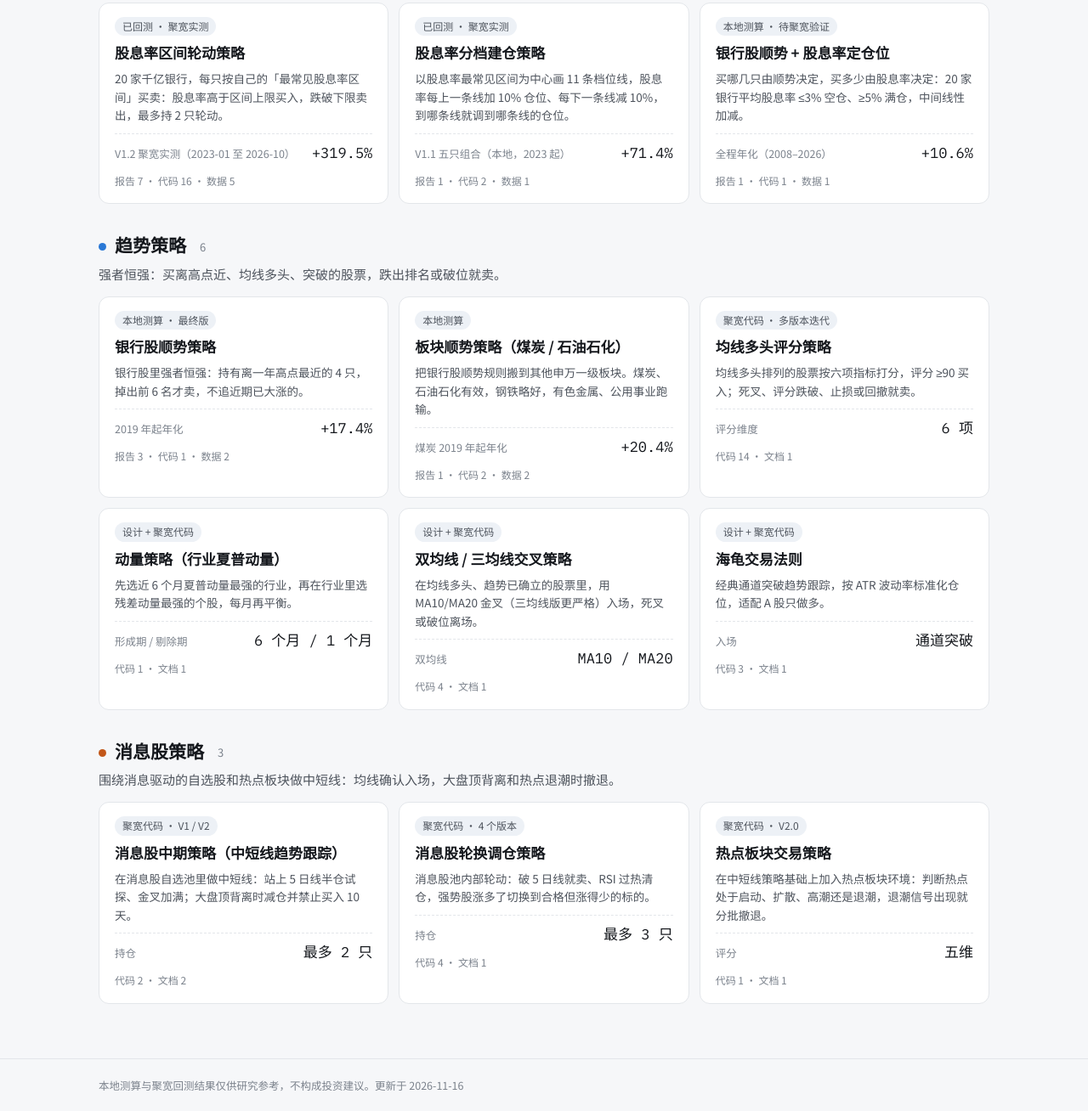
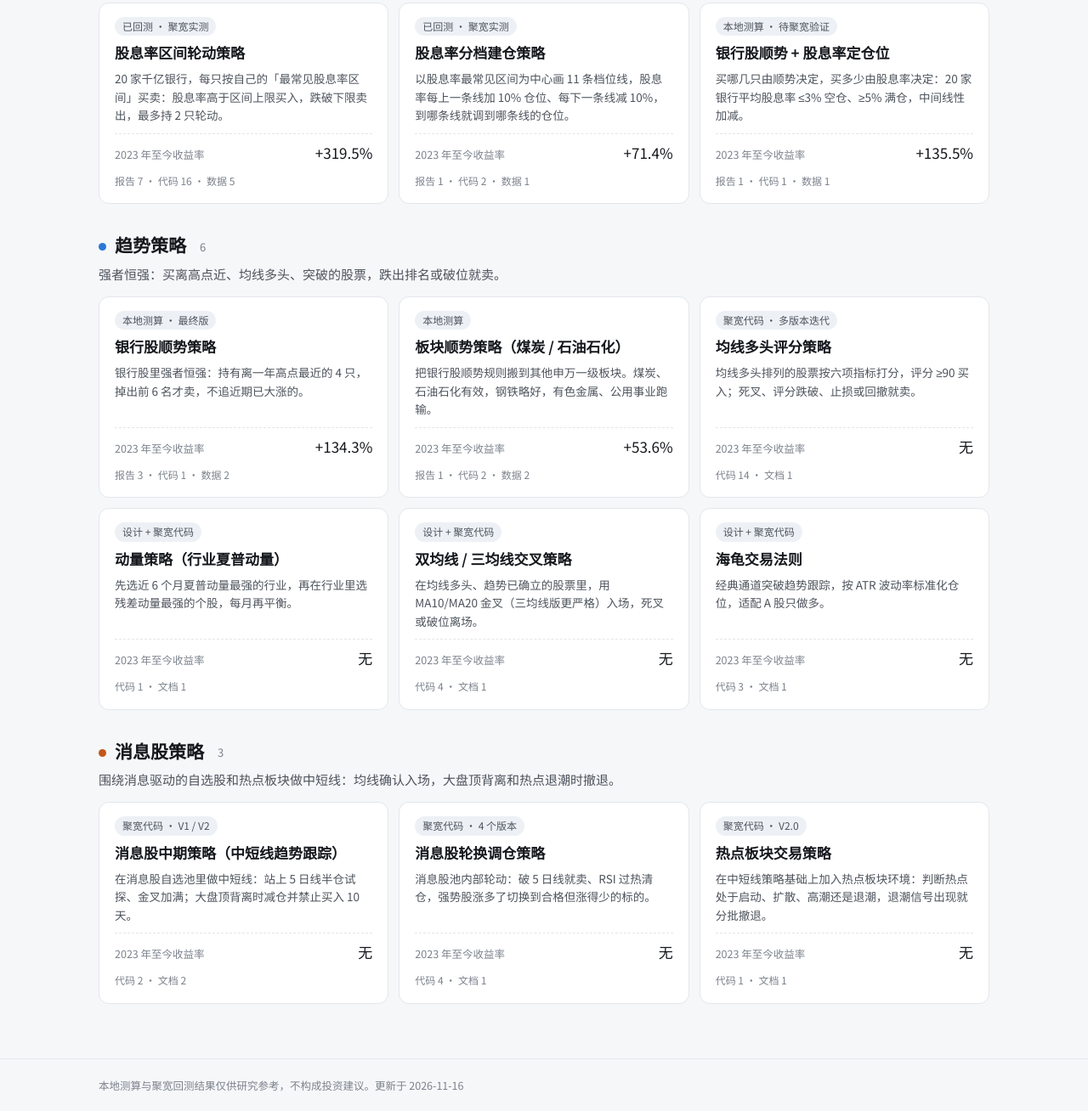
Before and after one commit to wanan99999/quant-strategies, a plain HTML site: page index.html in a window 1280 px wide. Shown: the part 390-1698 px from the top of the page at 85% size. Drawn offline with Linux system fonts and the light colour scheme.

Commit message:
卡片分割线对齐、收益数字改用正文字体、统一显示 2023 年至今收益率
Co-Authored-By: Claude Opus 5.5 <noreply@anthropic.com>

```diff
--- a/assets/site.css
+++ b/assets/site.css
@@ -41,10 +41,12 @@ h2 { font-family: var(--f-display); font-size: 21px; line-height: 1.4; margin: 0
 .cat { display: grid; gap: 14px } .cathead { display: grid; gap: 4px } .cathead h2 { display: flex; align-items: center; gap: 10px } .cathead p { margin: 0; color: var(--ink-2) }
 .cards { display: grid; grid-template-columns: repeat(auto-fill, minmax(300px, 1fr)); gap: 12px }
 .card { background: var(--surface); border: 1px solid var(--rule); border-radius: 12px; padding: 16px 18px; display: grid; gap: 8px; align-content: start; color: var(--ink); transition: border-color .15s, transform .15s }
+/* 同一行卡片共用行轨道：描述长短不同，分割线仍在同一高度 */
+@supports (grid-template-rows: subgrid) { .card { grid-row: span 5; grid-template-rows: subgrid; row-gap: 8px; align-content: stretch } .card p { align-self: start } }
 .card:hover { text-decoration: none; border-color: var(--accent); transform: translateY(-1px) }
 .card h3 { margin: 0; font-size: 17px; line-height: 1.4 } .card p { margin: 0; color: var(--ink-2); font-size: 13.5px; line-height: 1.6 }
 .cm { display: flex; justify-content: space-between; align-items: baseline; gap: 10px; border-top: 1px dashed var(--rule); padding-top: 8px; margin-top: 2px }
-.cmk { font-size: 12.5px; color: var(--ink-3) } .cmv { font-family: var(--f-mono); font-size: 17px; white-space: nowrap }
+.cmk { font-size: 12.5px; color: var(--ink-3) } .cmv { font-family: var(--f-body); font-size: 17px; white-space: nowrap }
 .cnt { font-size: 12px; color: var(--ink-3) }
 .empty { color: var(--ink-3) }
 /* chips */
--- a/build/site.css
+++ b/build/site.css
@@ -41,10 +41,12 @@ h2 { font-family: var(--f-display); font-size: 21px; line-height: 1.4; margin: 0
 .cat { display: grid; gap: 14px } .cathead { display: grid; gap: 4px } .cathead h2 { display: flex; align-items: center; gap: 10px } .cathead p { margin: 0; color: var(--ink-2) }
 .cards { display: grid; grid-template-columns: repeat(auto-fill, minmax(300px, 1fr)); gap: 12px }
 .card { background: var(--surface); border: 1px solid var(--rule); border-radius: 12px; padding: 16px 18px; display: grid; gap: 8px; align-content: start; color: var(--ink); transition: border-color .15s, transform .15s }
+/* 同一行卡片共用行轨道：描述长短不同，分割线仍在同一高度 */
+@supports (grid-template-rows: subgrid) { .card { grid-row: span 5; grid-template-rows: subgrid; row-gap: 8px; align-content: stretch } .card p { align-self: start } }
 .card:hover { text-decoration: none; border-color: var(--accent); transform: translateY(-1px) }
 .card h3 { margin: 0; font-size: 17px; line-height: 1.4 } .card p { margin: 0; color: var(--ink-2); font-size: 13.5px; line-height: 1.6 }
 .cm { display: flex; justify-content: space-between; align-items: baseline; gap: 10px; border-top: 1px dashed var(--rule); padding-top: 8px; margin-top: 2px }
-.cmk { font-size: 12.5px; color: var(--ink-3) } .cmv { font-family: var(--f-mono); font-size: 17px; white-space: nowrap }
+.cmk { font-size: 12.5px; color: var(--ink-3) } .cmv { font-family: var(--f-body); font-size: 17px; white-space: nowrap }
 .cnt { font-size: 12px; color: var(--ink-3) }
 .empty { color: var(--ink-3) }
 /* chips */
--- a/index.html
+++ b/index.html
@@ -21,42 +21,42 @@
 <section class="cat" id="dividend"><div class="cathead"><h2><span class="dot c-dividend"></span>股息率策略 <small>3</small></h2><p>用股息率判断贵贱：股息率高时买、低时卖，或用股息率决定仓位。主要用于银行等高股息股。</p></div>
 <div class="cards"><a class="card" href="s/div-rotation.html"><div class="chips"><span class="chip">已回测 · 聚宽实测</span></div>
 <h3>股息率区间轮动策略</h3><p>20 家千亿银行，每只按自己的「最常见股息率区间」买卖：股息率高于区间上限买入，跌破下限卖出，最多持 2 只轮动。</p>
-<div class="cm"><span class="cmk">V1.2 聚宽实测（2023-01 至 2026-10）</span><span class="cmv">+319.5%</span></div>
+<div class="cm"><span class="cmk">2023 年至今收益率</span><span class="cmv">+319.5%</span></div>
 <div class="cnt">报告 7 · 代码 16 · 数据 5</div></a><a class="card" href="s/div-ladder.html"><div class="chips"><span class="chip">已回测 · 聚宽实测</span></div>
 <h3>股息率分档建仓策略</h3><p>以股息率最常见区间为中心画 11 条档位线，股息率每上一条线加 10% 仓位、每下一条线减 10%，到哪条线就调到哪条线的仓位。</p>
-<div class="cm"><span class="cmk">V1.1 五只组合（本地，2023 起）</span><span class="cmv">+71.4%</span></div>
+<div class="cm"><span class="cmk">2023 年至今收益率</span><span class="cmv">+71.4%</span></div>
 <div class="cnt">报告 1 · 代码 2 · 数据 1</div></a><a class="card" href="s/div-momentum-position.html"><div class="chips"><span class="chip">本地测算 · 待聚宽验证</span></div>
 <h3>银行股顺势 + 股息率定仓位</h3><p>买哪几只由顺势决定，买多少由股息率决定：20 家银行平均股息率 ≤3% 空仓、≥5% 满仓，中间线性加减。</p>
-<div class="cm"><span class="cmk">全程年化（2008–2026）</span><span class="cmv">+10.6%</span></div>
+<div class="cm"><span class="cmk">2023 年至今收益率</span><span class="cmv">+135.5%</span></div>
 <div class="cnt">报告 1 · 代码 1 · 数据 1</div></a></div></section><section class="cat" id="trend"><div class="cathead"><h2><span class="dot c-trend"></span>趋势策略 <small>6</small></h2><p>强者恒强：买离高点近、均线多头、突破的股票，跌出排名或破位就卖。</p></div>
 <div class="cards"><a class="card" href="s/bank-momentum.html"><div class="chips"><span class="chip">本地测算 · 最终版</span></div>
 <h3>银行股顺势策略</h3><p>银行股里强者恒强：持有离一年高点最近的 4 只，掉出前 6 名才卖，不追近期已大涨的。</p>
-<div class="cm"><span class="cmk">2019 年起年化</span><span class="cmv">+17.4%</span></div>
+<div class="cm"><span class="cmk">2023 年至今收益率</span><span class="cmv">+134.3%</span></div>
 <div class="cnt">报告 3 · 代码 1 · 数据 2</div></a><a class="card" href="s/sector-momentum.html"><div class="chips"><span class="chip">本地测算</span></div>
 <h3>板块顺势策略（煤炭 / 石油石化）</h3><p>把银行股顺势规则搬到其他申万一级板块。煤炭、石油石化有效，钢铁略好，有色金属、公用事业跑输。</p>
-<div class="cm"><span class="cmk">煤炭 2019 年起年化</span><span class="cmv">+20.4%</span></div>
+<div class="cm"><span class="cmk">2023 年至今收益率</span><span class="cmv">+53.6%</span></div>
 <div class="cnt">报告 1 · 代码 2 · 数据 2</div></a><a class="card" href="s/ma-score.html"><div class="chips"><span class="chip">聚宽代码 · 多版本迭代</span></div>
 <h3>均线多头评分策略</h3><p>均线多头排列的股票按六项指标打分，评分 ≥90 买入；死叉、评分跌破、止损或回撤就卖。</p>
-<div class="cm"><span class="cmk">评分维度</span><span class="cmv">6 项</span></div>
+<div class="cm"><span class="cmk">2023 年至今收益率</span><span class="cmv">无</span></div>
 <div class="cnt">代码 14 · 文档 1</div></a><a class="card" href="s/adaptive-momentum.html"><div class="chips"><span class="chip">设计 + 聚宽代码</span></div>
 <h3>动量策略（行业夏普动量）</h3><p>先选近 6 个月夏普动量最强的行业，再在行业里选残差动量最强的个股，每月再平衡。</p>
-<div class="cm"><span class="cmk">形成期 / 剔除期</span><span class="cmv">6 个月 / 1 个月</span></div>
+<div class="cm"><span class="cmk">2023 年至今收益率</span><span class="cmv">无</span></div>
 <div class="cnt">代码 1 · 文档 1</div></a><a class="card" href="s/ma-crossover.html"><div class="chips"><span class="chip">设计 + 聚宽代码</span></div>
 <h3>双均线 / 三均线交叉策略</h3><p>在均线多头、趋势已确立的股票里，用 MA10/MA20 金叉（三均线版更严格）入场，死叉或破位离场。</p>
-<div class="cm"><span class="cmk">双均线</span><span class="cmv">MA10 / MA20</span></div>
+<div class="cm"><span class="cmk">2023 年至今收益率</span><span class="cmv">无</span></div>
 <div class="cnt">代码 4 · 文档 1</div></a><a class="card" href="s/turtle.html"><div class="chips"><span class="chip">设计 + 聚宽代码</span></div>
 <h3>海龟交易法则</h3><p>经典通道突破趋势跟踪，按 ATR 波动率标准化仓位，适配 A 股只做多。</p>
-<div class="cm"><span class="cmk">入场</span><span class="cmv">通道突破</span></div>
+<div class="cm"><span class="cmk">2023 年至今收益率</span><span class="cmv">无</span></div>
 <div class="cnt">代码 3 · 文档 1</div></a></div></section><section class="cat" id="news"><div class="cathead"><h2><span class="dot c-news"></span>消息股策略 <small>3</small></h2><p>围绕消息驱动的自选股和热点板块做中短线：均线确认入场，大盘顶背离和热点退潮时撤退。</p></div>
 <div class="cards"><a class="card" href="s/news-midterm.html"><div class="chips"><span class="chip">聚宽代码 · V1 / V2</span></div>
 <h3>消息股中期策略（中短线趋势跟踪）</h3><p>在消息股自选池里做中短线：站上 5 日线半仓试探、金叉加满；大盘顶背离时减仓并禁止买入 10 天。</p>
-<div class="cm"><span class="cmk">持仓</span><span class="cmv">最多 2 只</span></div>
+<div class="cm"><span class="cmk">2023 年至今收益率</span><span class="cmv">无</span></div>
 <div class="cnt">代码 2 · 文档 2</div></a><a class="card" href="s/news-rotation.html"><div class="chips"><span class="chip">聚宽代码 · 4 个版本</span></div>
 <h3>消息股轮换调仓策略</h3><p>消息股池内部轮动：破 5 日线就卖、RSI 过热清仓，强势股涨多了切换到合格但涨得少的标的。</p>
-<div class="cm"><span class="cmk">持仓</span><span class="cmv">最多 3 只</span></div>
+<div class="cm"><span class="cmk">2023 年至今收益率</span><span class="cmv">无</span></div>
 <div class="cnt">代码 4 · 文档 1</div></a><a class="card" href="s/hot-sector.html"><div class="chips"><span class="chip">聚宽代码 · V2.0</span></div>
 <h3>热点板块交易策略</h3><p>在中短线策略基础上加入热点板块环境：判断热点处于启动、扩散、高潮还是退潮，退潮信号出现就分批撤退。</p>
-<div class="cm"><span class="cmk">评分</span><span class="cmv">五维</span></div>
+<div class="cm"><span class="cmk">2023 年至今收益率</span><span class="cmv">无</span></div>
 <div class="cnt">代码 1 · 文档 1</div></a></div></section>
 </main>
 <footer class="foot"><div class="wrap-f">本地测算与聚宽回测结果仅供研究参考，不构成投资建议。更新于 2026-11-16</div></footer>
```
Also changed, not shown: 2 other files.
